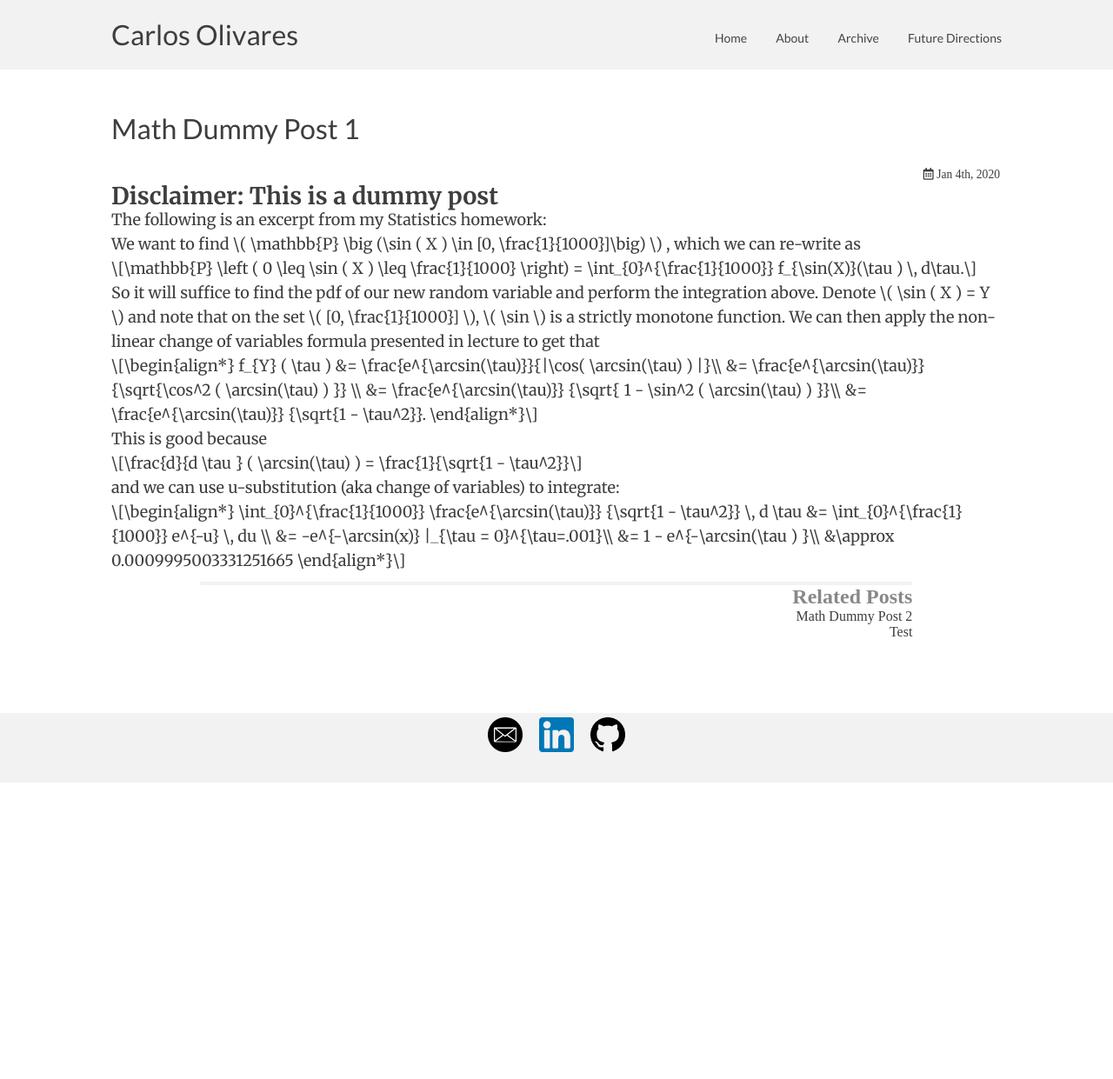
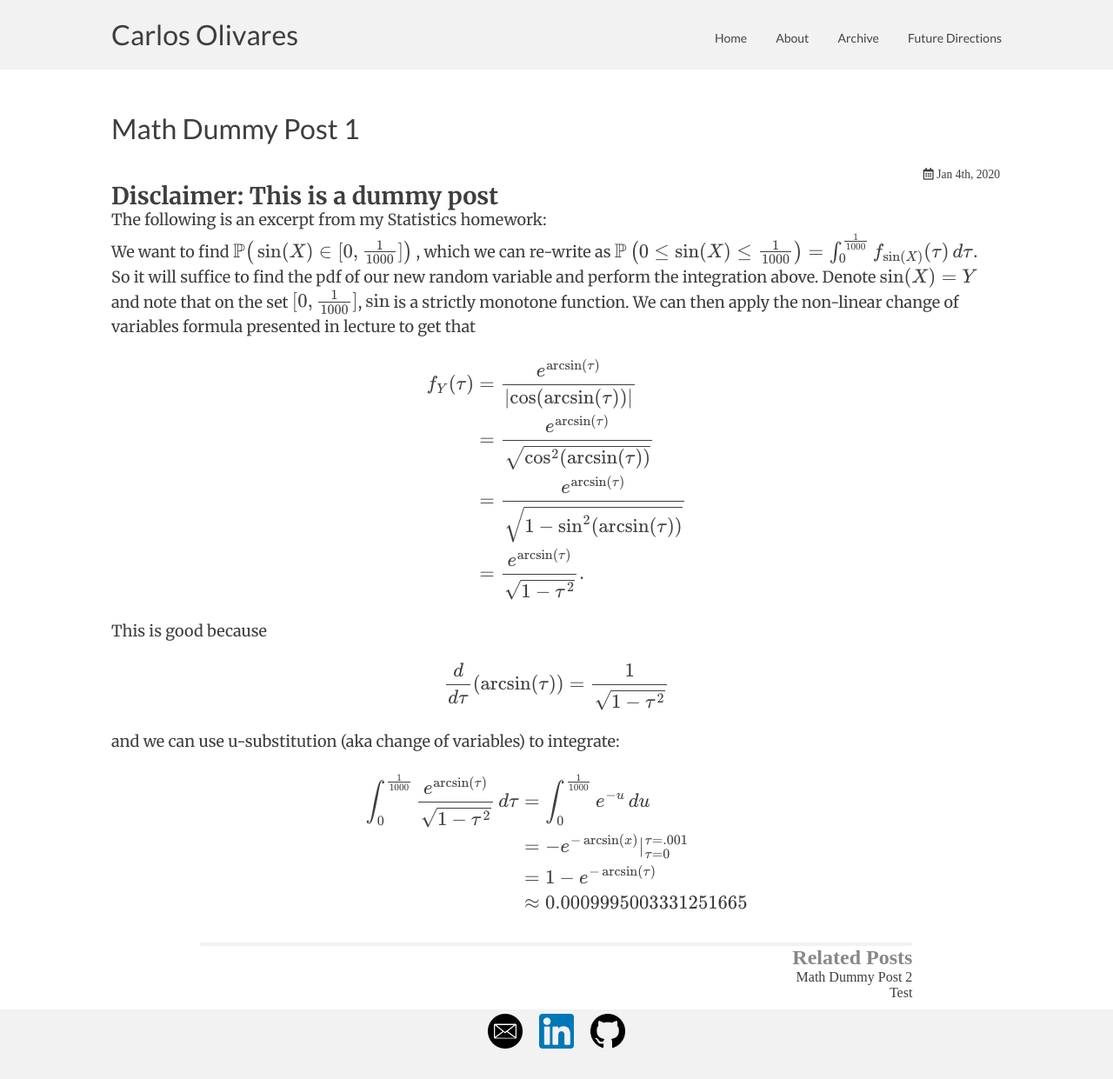
Before and after one commit to cao826/website, a Jekyll site: the page built from _posts/2019-1-4-math_test_post.markdown, in a window 1280 px wide. Shown: the whole page at 87% size. Built offline with Jekyll 4.4.1, drawn with Linux system fonts in a browser that asks for light colours; nearby versions of some CDN libraries; before the commit the page ends 900 px from its top, so only the background shows below that; part of the change alters nothing that is shown.

```diff
--- a/_includes/head.html
+++ b/_includes/head.html
@@ -1,8 +1,9 @@
 <head>
     <link rel="stylesheet" href="/css/style.css">
     <title> </title>
-    <script src="https://cdnjs.cloudflare.com/ajax/libs/mathjax/3.1.4/es5/core.min.js" integrity="sha512-ShmsOgK3ovalN2+1NCNiRPfDUi+6lfWZSYdCixG5dvqjWAySozFXk4GZXy3KFoY6+D172DACyi6Raz8d51pP+g==" crossorigin="anonymous" referrerpolicy="no-referrer"></script>
     <script src="https://use.fontawesome.com/a566b135ef.js"></script>
+    <script src="https://polyfill.io/v3/polyfill.min.js?features=es6"></script>
+    <script id="MathJax-script" async src="https://cdn.jsdelivr.net/npm/mathjax@3/es5/tex-mml-chtml.js"></script>
     <link rel="preconnect" href="https://fonts.gstatic.com">
     <link href="https://fonts.googleapis.com/css2?family=Lato:ital,wght@0,100;0,300;0,400;0,700;0,900;1,100;1,300;1,400;1,700;1,900&family=Merriweather:ital,wght@0,300;0,400;0,700;0,900;1,300;1,400;1,700;1,900&display=swap" rel="stylesheet">
     <link rel="stylesheet" href="https://cdnjs.cloudflare.com/ajax/libs/font-awesome/5.11.2/css/all.css" integrity="sha256-46qynGAkLSFpVbEBog43gvNhfrOj+BmwXdxFgVK/Kvc=" crossorigin="anonymous" />
--- a/_posts/2019-1-4-math_test_post.markdown
+++ b/_posts/2019-1-4-math_test_post.markdown
@@ -14,7 +14,6 @@ The following is an excerpt from my Statistics homework:
 We want to find
 \\( \mathbb{P} \big (\sin ( X ) \in [0, \frac{1}{1000}]\big) \\)
 , which we can re-write as
-
 $$
 \mathbb{P} \left ( 0 \leq \sin ( X ) \leq \frac{1}{1000} \right)
     =
```
Also changed, not shown: Gemfile.lock.
